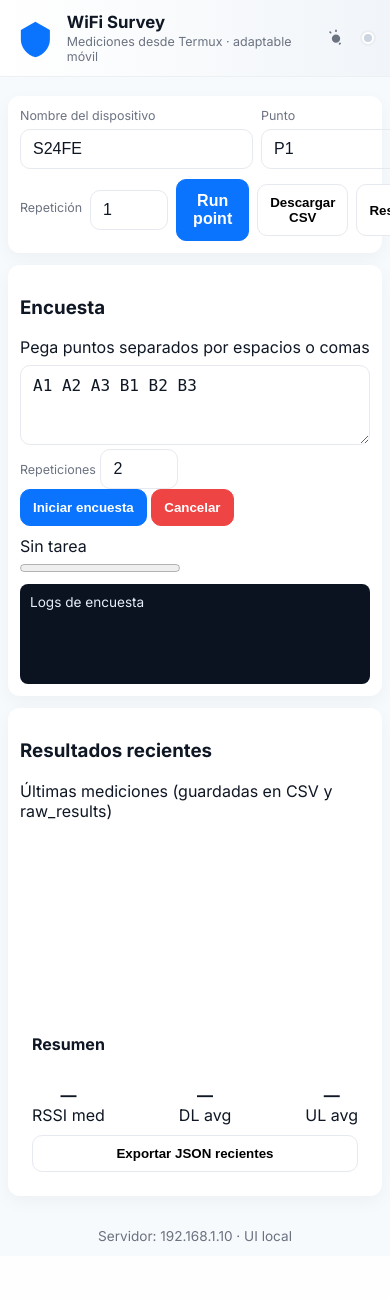
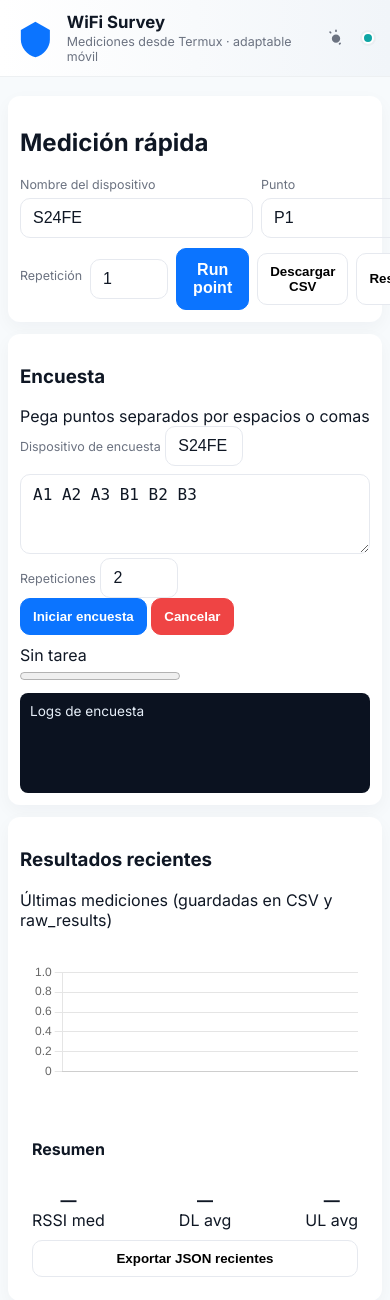
Before and after one commit to Diottore/WiFi-Survey, a Flask app: page / in a window 390 px wide; the page is wider, and only the part inside the window is pictured. Shown: the top 1300 px of that part. Before the commit the page ends 1242 px from the top of that part, so only its background shows below. Run offline with Flask 3, Linux system fonts and the light colour scheme; data that the repository does not hold is empty.

Commit message:
UI: responsive mobile fixes

```diff
--- a/templates/index.html
+++ b/templates/index.html
@@ -2,7 +2,8 @@
 <html lang="es">
 <head>
   <meta charset="utf-8"/>
-  <meta name="viewport" content="width=device-width,initial-scale=1,maximum-scale=1"/>
+  <meta name="viewport" content="width=device-width,initial-scale=1,viewport-fit=cover"/>
+  <meta name="theme-color" content="#0b74ff"/>
   <title>WiFi Survey — Mobile</title>
 
   <!-- Google Font -->
@@ -23,57 +24,64 @@
       </div>
 
       <div class="actions">
-        <button id="themeToggle" class="icon-btn" title="Alternar tema">
+        <button id="themeToggle" class="icon-btn" title="Alternar tema" aria-label="Alternar tema">
           <svg viewBox="0 0 24 24" class="icon" aria-hidden="true"><path fill="currentColor" d="M12 3a1 1 0 0 1 1 1v1a1 1 0 0 1-2 0V4a1 1 0 0 1 1-1zm0 16a5 5 0 1 0 0-10 5 5 0 0 0 0 10zM4.22 5.47a1 1 0 0 1 1.41 0l0.7 0.7a1 1 0 0 1-1.42 1.42l-0.7-0.7a1 1 0 0 1 0-1.42zM17.66 18.9a1 1 0 0 1 0 1.41l-0.7 0.7a1 1 0 1 1-1.42-1.42l0.7-0.7a1 1 0 0 1 1.42 0z"/></svg>
         </button>
-        <div id="statusDot" class="status offline" title="Estado: esperando"></div>
+        <div id="statusDot" class="status offline" title="Estado: esperando" aria-hidden="true"></div>
       </div>
     </header>
 
     <main class="container">
-      <section class="card quick">
+      <section class="card quick" aria-labelledby="quick-header">
+        <div class="section-header">
+          <h2 id="quick-header">Medición rápida</h2>
+        </div>
+
         <div class="row">
           <div class="left">
-            <label class="label">Nombre del dispositivo</label>
-            <input id="device" type="text" placeholder="S24FE" value="S24FE" />
+            <label class="label" for="device">Nombre del dispositivo</label>
+            <input id="device" type="text" placeholder="S24FE" value="S24FE" autocomplete="off" />
           </div>
           <div class="right">
-            <label class="label">Punto</label>
-            <input id="point" type="text" placeholder="A1" value="P1" />
+            <label class="label" for="point">Punto</label>
+            <input id="point" type="text" placeholder="A1" value="P1" autocomplete="off" />
           </div>
         </div>
 
         <div class="row actions-row">
           <div class="run-controls">
-            <label class="label">Repetición</label>
-            <input id="run" type="number" min="1" value="1" class="small-input"/>
-            <button id="runBtn" class="btn primary large">Run point</button>
+            <label class="label" for="run">Repetición</label>
+            <input id="run" type="number" min="1" value="1" class="small-input" />
+            <button id="runBtn" class="btn primary large" aria-live="polite">Run point</button>
           </div>
 
           <div class="secondary-controls">
             <button id="downloadBtn" class="btn">Descargar CSV</button>
-            <button id="showRecentBtn" class="btn">Resultados</button>
+            <button id="showRecentBtn" class="btn" id="showRecent">Resultados</button>
           </div>
         </div>
 
-        <div id="runToast" class="toast" hidden></div>
+        <div id="runToast" class="toast" hidden aria-live="assertive"></div>
       </section>
 
-      <section class="card survey">
+      <section class="card survey" aria-labelledby="survey-header">
         <div class="section-header">
-          <h3>Encuesta</h3>
+          <h3 id="survey-header">Encuesta</h3>
           <div class="hint">Pega puntos separados por espacios o comas</div>
         </div>
 
-        <textarea id="points" placeholder="A1 A2 A3 B1 B2 B3">A1 A2 A3 B1 B2 B3</textarea>
+        <label class="label" for="survey_device">Dispositivo de encuesta</label>
+        <input id="survey_device" type="text" value="S24FE" class="small-input" />
 
-        <div class="row">
+        <textarea id="points" placeholder="A1 A2 A3 B1 B2 B3" aria-label="Lista de puntos">A1 A2 A3 B1 B2 B3</textarea>
+
+        <div class="row compact">
           <div>
-            <label class="label">Repeticiones</label>
+            <label class="label" for="repeats">Repeticiones</label>
             <input id="repeats" type="number" min="1" value="2" class="small-input"/>
           </div>
           <div style="flex:1"></div>
-          <div>
+          <div class="survey-actions">
             <button id="startSurvey" class="btn primary">Iniciar encuesta</button>
             <button id="cancelTask" class="btn danger" disabled>Cancelar</button>
           </div>
@@ -82,27 +90,27 @@
         <div id="surveyArea" class="survey-area" hidden>
           <div class="survey-meta">
             <div id="surveyStatus" class="muted">Sin tarea</div>
-            <progress id="progressBar" value="0" max="100"></progress>
+            <progress id="progressBar" value="0" max="100" aria-valuemin="0" aria-valuemax="100"></progress>
           </div>
-          <div id="surveyLog" class="log small">Logs de encuesta</div>
+          <div id="surveyLog" class="log small" aria-live="polite">Logs de encuesta</div>
         </div>
       </section>
 
-      <section class="card results">
+      <section class="card results" aria-labelledby="results-header">
         <div class="section-header">
-          <h3>Resultados recientes</h3>
+          <h3 id="results-header">Resultados recientes</h3>
           <div class="hint">Últimas mediciones (guardadas en CSV y raw_results)</div>
         </div>
 
-        <div id="resultsList" class="results-list"></div>
+        <div id="resultsList" class="results-list" role="list" aria-live="polite"></div>
 
         <div class="charts">
           <div class="chart-card">
-            <canvas id="throughputChart" height="120"></canvas>
+            <canvas id="throughputChart" height="120" aria-label="Gráfico de throughput"></canvas>
           </div>
           <div class="stats-card">
             <h4>Resumen</h4>
-            <div id="summary" class="summary">
+            <div id="summary" class="summary" role="region" aria-label="Resumen de métricas">
               <div><strong id="avgRssi">—</strong><div class="muted">RSSI med</div></div>
               <div><strong id="avgDl">—</strong><div class="muted">DL avg</div></div>
               <div><strong id="avgUl">—</strong><div class="muted">UL avg</div></div>
@@ -119,5 +127,6 @@
     </footer>
   </div>
 
+  <script src="/static/app.js" defer></script>
 </body>
 </html>
```
